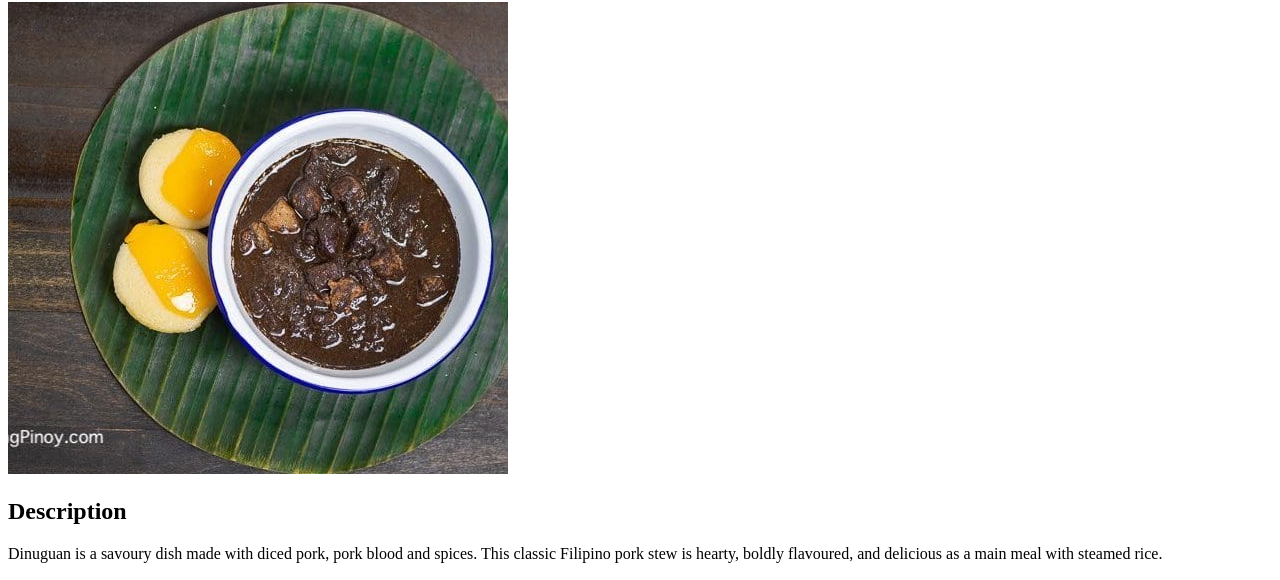
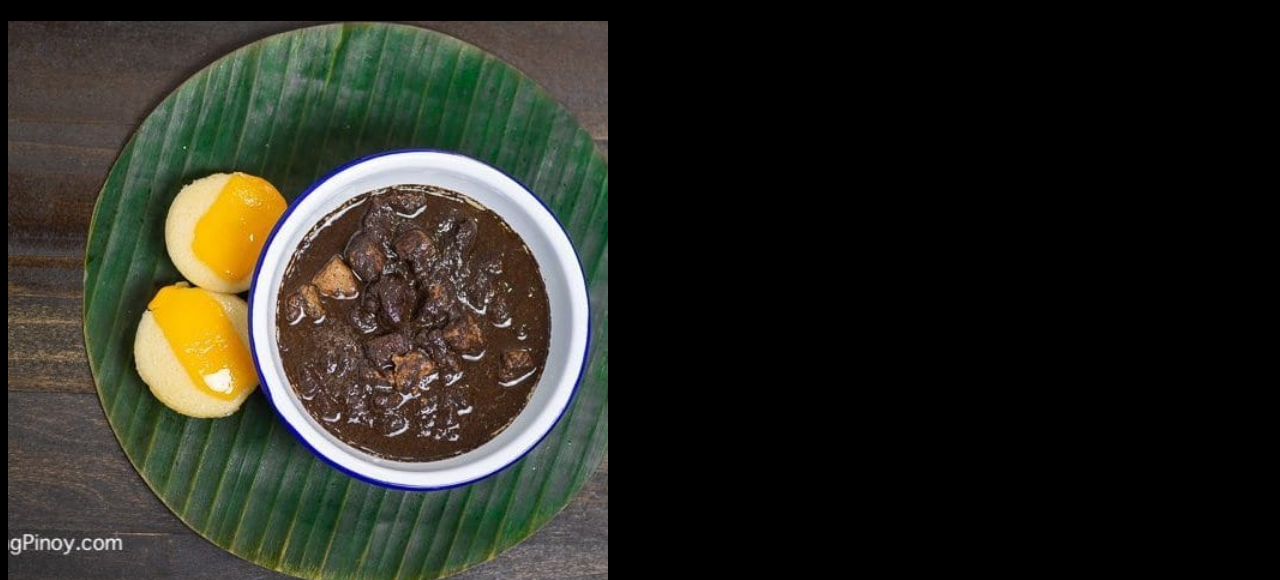
Before and after one commit to sentiencevoyager/odin-recipes, a plain HTML site: page recipes/dinuguan.html in a window 1280 px wide. Shown: the part 78-658 px from the top of the page. Drawn offline with Linux system fonts and the light colour scheme.

Commit message:
Introduces style sheet

```diff
--- a/recipes/dinuguan.html
+++ b/recipes/dinuguan.html
@@ -3,6 +3,7 @@
     <head>
         <meta charset="utf-8">
         <title>Dinuguan Recipe</title>
+        <link rel="stylesheet" href="../style.css">
     </head>
 
     <body>
--- /dev/null
+++ b/style.css
@@ -0,0 +1,26 @@
+* {
+    background-color: black;
+    color: antiquewhite;
+    font-family: 'Monaco', 'Lucida Console', Monospace;
+    font-size: 18px;
+}
+
+img {
+    height: auto;
+    width: 600px;
+}
+
+h1,
+h2 {
+    font-family:'Courier New', Monospace;
+}
+
+h1 {
+    font-size: 40px;
+    font-weight: 1000;
+}
+
+h2 {
+    font-size: 30px;
+    font-weight: 800;
+}
```
Also changed, not shown: index.html (+1 -0 lines), recipes/french-onion-soup.html (+1 -0 lines), recipes/nilaga.html (+1 -0 lines).
